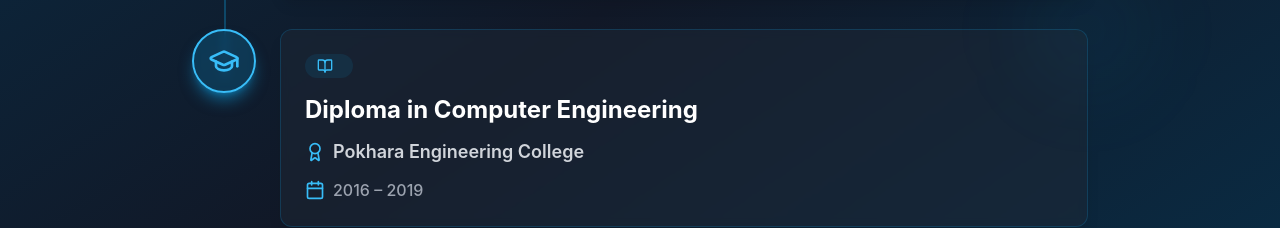
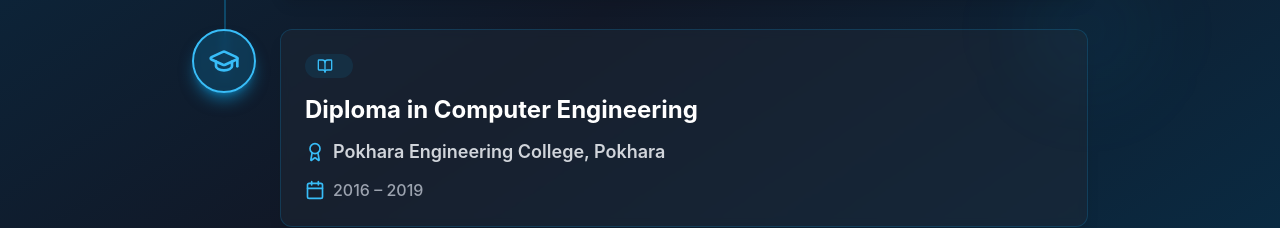
Before and after one commit to shikharbahikmagar/new_portfolio, a React (Vite) app: page / in a window 1280 px wide. Shown: the part 3740-3968 px from the top of the page. Built offline with nearby package versions, Linux system fonts and the light colour scheme.

Commit message:
feat: college

```diff
--- a/src/components/Education.jsx
+++ b/src/components/Education.jsx
@@ -10,7 +10,7 @@
     },
     {
       degree: "Diploma in Computer Engineering",
-      institution: "Pokhara Engineering College",
+      institution: "Pokhara Engineering College, Pokhara",
       year: "2016 – 2019"
     }
   ];
```
